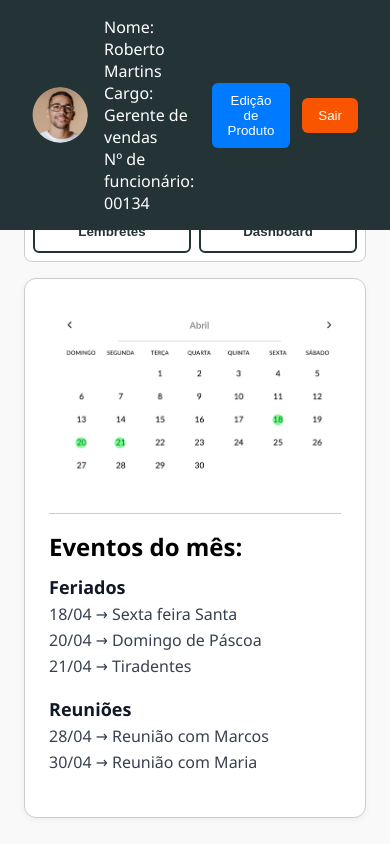
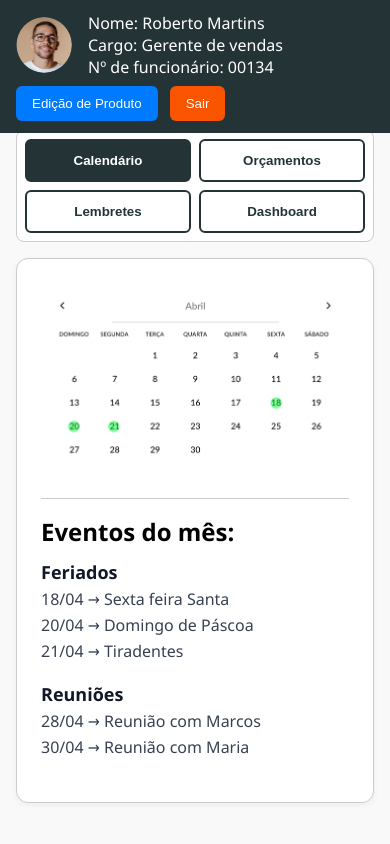
Before and after one commit to Caiosr2/Site-R.Amaral_Office, a React (Vite) app in the folder aula-front/: page /uso-interno in a window 390 px wide. Built offline with nearby package versions, Linux system fonts and the light colour scheme.

Commit message:
ajuste responsividade

```diff
--- a/aula-front/src/pages/funcionarios/UsoInterno.tsx
+++ b/aula-front/src/pages/funcionarios/UsoInterno.tsx
@@ -202,6 +202,13 @@ const TopBar = styled.div`
   width: 100%;
   z-index: 10;
   box-sizing: border-box;
+
+  @media (max-width: 600px) {
+    flex-direction: column;
+    align-items: flex-start;
+    gap: 8px;
+    padding: 12px 16px;
+  }
 `;
 
 const UserInfo = styled.div`
@@ -250,6 +257,10 @@ const PageContent = styled.div`
   margin: 0 auto;
   padding: 150px 24px 24px;
   box-sizing: border-box;
+
+  @media (max-width: 600px) {
+    padding: 130px 16px 24px; /* Aumenta o espaço no topo e ajusta o padding lateral */
+  }
 `;
 
 const TabMenu = styled.div`
```
